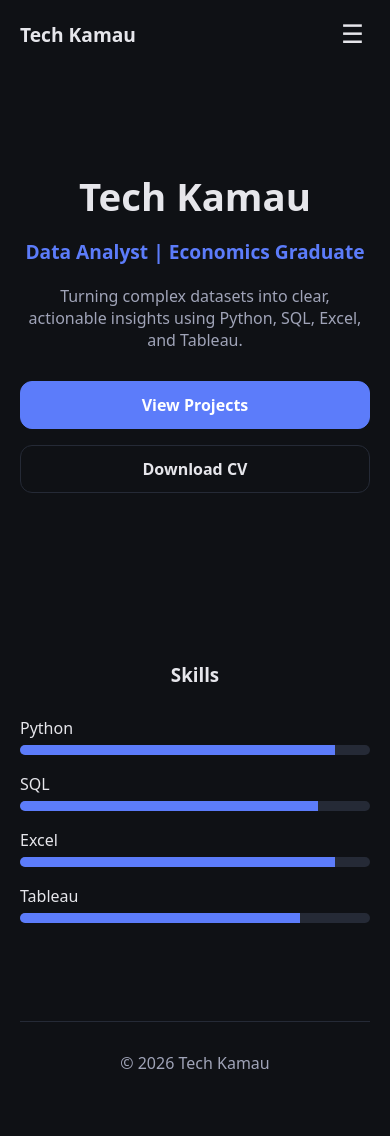
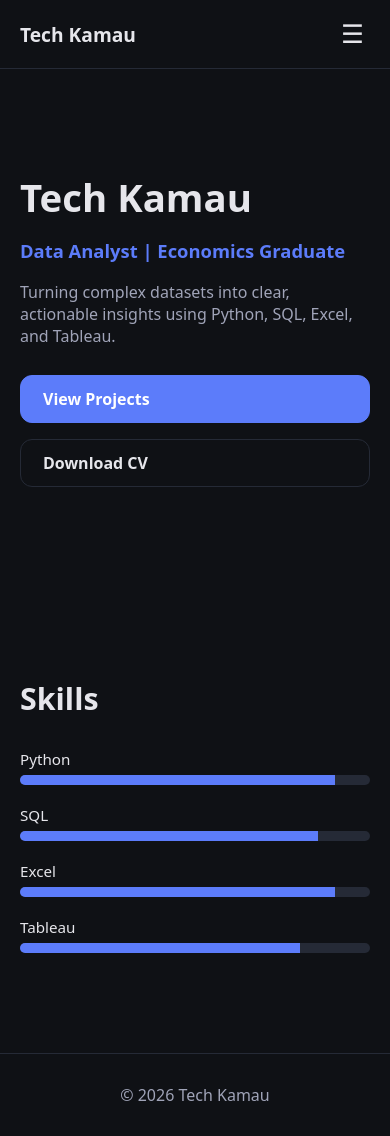
Before and after one commit to oness12/kamau-portofolio, a Flask app: page / in a window 390 px wide. Before the commit the page ends 1069 px from the top, so only its background shows below. Run offline with Flask 3, Linux system fonts and the light colour scheme.

Commit message:
Fix layout misalignment and mobile sidebar

```diff
--- a/static/main.js
+++ b/static/main.js
@@ -8,9 +8,8 @@ document.addEventListener("DOMContentLoaded", () => {
     });
   }
 
-  // Skill bars animation
   document.querySelectorAll(".skill-fill").forEach(bar => {
-    const level = bar.getAttribute("data-level");
+    const level = bar.dataset.level;
     bar.style.width = level + "%";
   });
 });
--- a/static/style.css
+++ b/static/style.css
@@ -5,6 +5,7 @@
   --muted: #a0a4b8;
   --border: #252a36;
   --primary: #5c7cfa;
+
   --radius: 12px;
   --max-width: 1100px;
 }
@@ -20,9 +21,21 @@ body {
   color: var(--text);
 }
 
-/* ================= NAVBAR ================= */
+/* ================= LAYOUT ================= */
+
+.container {
+  max-width: var(--max-width);
+  margin: 0 auto;
+  padding: 0 20px;
+}
+
+/* ================= NAV ================= */
 
 .nav {
+  border-bottom: 1px solid var(--border);
+}
+
+.nav-inner {
   max-width: var(--max-width);
   margin: 0 auto;
   padding: 18px 20px;
@@ -40,7 +53,7 @@ body {
 
 .nav-links {
   display: flex;
-  gap: 24px;
+  gap: 26px;
 }
 
 .nav-links a {
@@ -53,8 +66,6 @@ body {
   color: var(--text);
 }
 
-/* ================= HAMBURGER ================= */
-
 .hamburger {
   display: none;
   font-size: 1.6rem;
@@ -64,19 +75,19 @@ body {
   cursor: pointer;
 }
 
-/* ================= MOBILE SIDEBAR ================= */
+/* ================= SIDEBAR (MOBILE) ================= */
 
 .sidebar {
   position: fixed;
   top: 0;
   left: -100%;
-  width: min(80%, 300px);
+  width: min(85%, 320px);
   height: 100vh;
   background: var(--bg-alt);
   padding: 24px;
   display: flex;
   flex-direction: column;
-  gap: 20px;
+  gap: 18px;
   transition: left 0.3s ease;
   z-index: 999;
 }
@@ -86,57 +97,48 @@ body {
 }
 
 .sidebar a {
+  color: var(--text);
   text-decoration: none;
-  color: var(--text);
   font-size: 1.05rem;
-  padding-bottom: 8px;
+  padding-bottom: 10px;
   border-bottom: 1px solid var(--border);
 }
 
-/* ================= PAGE ================= */
-
-.page {
-  max-width: var(--max-width);
-  margin: 0 auto;
-  padding: 0 20px;
-}
+/* ================= HERO ================= */
 
 .hero {
-  padding: 100px 0 70px;
-  text-align: center;
+  padding: 100px 0 80px;
 }
 
 .hero h1 {
-  font-size: clamp(2.4rem, 6vw, 3.4rem);
-  margin-bottom: 14px;
+  font-size: clamp(2.4rem, 5vw, 3.4rem);
+  margin-bottom: 12px;
 }
 
 .hero h2 {
   color: var(--primary);
-  font-size: 1.2rem;
-  margin-bottom: 20px;
+  font-size: 1.15rem;
+  margin-bottom: 18px;
 }
 
 .hero p {
   max-width: 720px;
-  margin: 0 auto;
   color: var(--muted);
 }
 
 /* ================= BUTTONS ================= */
 
-.btn-group {
-  margin-top: 30px;
+.btn-row {
+  margin-top: 28px;
   display: flex;
-  justify-content: center;
   gap: 16px;
 }
 
 .btn {
   padding: 12px 22px;
   border-radius: var(--radius);
+  text-decoration: none;
   font-weight: 600;
-  text-decoration: none;
   border: 1px solid var(--border);
   color: var(--text);
 }
@@ -153,20 +155,20 @@ body {
   padding: 80px 0;
 }
 
-.section h3 {
-  text-align: center;
+.section-title {
+  font-size: 1.9rem;
   margin-bottom: 30px;
 }
 
 /* ================= SKILLS ================= */
 
 .skill {
-  margin-bottom: 18px;
+  margin-bottom: 20px;
 }
 
-.skill span {
-  display: block;
+.skill-name {
   margin-bottom: 6px;
+  font-size: 0.95rem;
 }
 
 .skill-bar {
@@ -207,7 +209,7 @@ body {
     padding-top: 70px;
   }
 
-  .btn-group {
+  .btn-row {
     flex-direction: column;
   }
 }
--- a/templates/public/index.html
+++ b/templates/public/index.html
@@ -17,65 +17,69 @@
   <a href="/resume">CV</a>
 </div>
 
-<!-- Navbar -->
-<nav class="nav">
+<!-- Nav -->
+<header class="nav">
+  <div class="nav-inner">
     <a href="/" class="brand">Tech Kamau</a>
-  <div class="nav-links">
+
+    <nav class="nav-links">
       <a href="/">Home</a>
       <a href="/about">About</a>
       <a href="/projects">Projects</a>
       <a href="/contact">Contact</a>
       <a href="/resume">CV</a>
-  </div>
-  <button class="hamburger" id="hamburger">☰</button>
     </nav>
 
-<div class="page">
+    <button class="hamburger" id="hamburger">☰</button>
+  </div>
+</header>
+
+<main class="container">
 
   <section class="hero">
     <h1>Tech Kamau</h1>
     <h2>Data Analyst | Economics Graduate</h2>
     <p>
-    Turning complex datasets into clear, actionable insights using Python,
-    SQL, Excel, and Tableau.
+      Turning complex datasets into clear, actionable insights using
+      Python, SQL, Excel, and Tableau.
     </p>
 
-  <div class="btn-group">
+    <div class="btn-row">
       <a href="/projects" class="btn primary">View Projects</a>
       <a href="/cv" class="btn">Download CV</a>
     </div>
   </section>
 
   <section class="section">
-  <h3>Skills</h3>
+    <h3 class="section-title">Skills</h3>
 
     <div class="skill">
-    <span>Python</span>
+      <div class="skill-name">Python</div>
       <div class="skill-bar"><div class="skill-fill" data-level="90"></div></div>
     </div>
 
     <div class="skill">
-    <span>SQL</span>
+      <div class="skill-name">SQL</div>
       <div class="skill-bar"><div class="skill-fill" data-level="85"></div></div>
     </div>
 
     <div class="skill">
-    <span>Excel</span>
+      <div class="skill-name">Excel</div>
       <div class="skill-bar"><div class="skill-fill" data-level="90"></div></div>
     </div>
 
     <div class="skill">
-    <span>Tableau</span>
+      <div class="skill-name">Tableau</div>
       <div class="skill-bar"><div class="skill-fill" data-level="80"></div></div>
     </div>
   </section>
+
+</main>
 
 <footer class="footer">
   © {{ year }} Tech Kamau
 </footer>
 
-</div>
-
 <script src="{{ url_for('static', filename='main.js') }}"></script>
 </body>
 </html>
```
Lines whose indentation alone changed are shown as unchanged.
